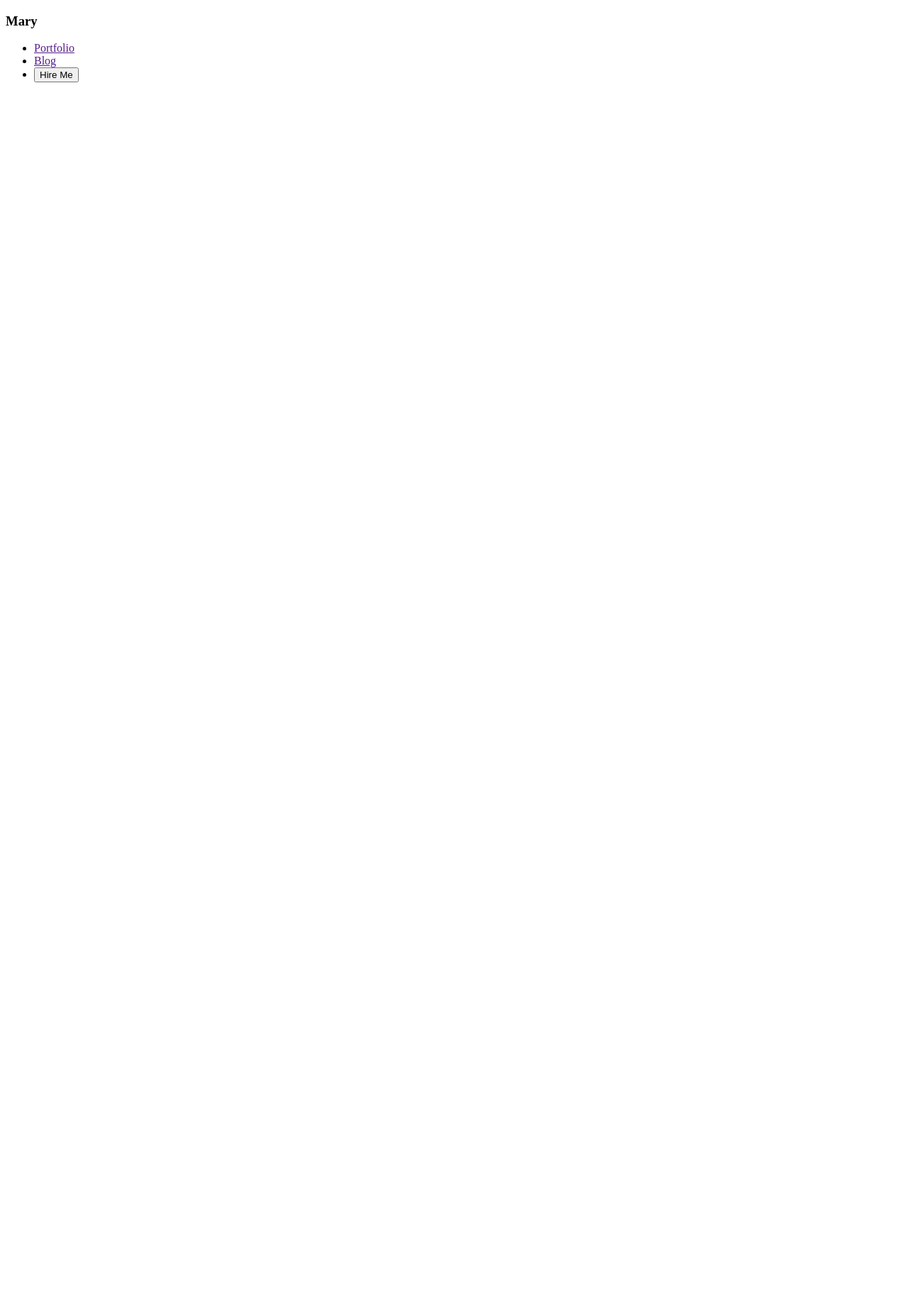
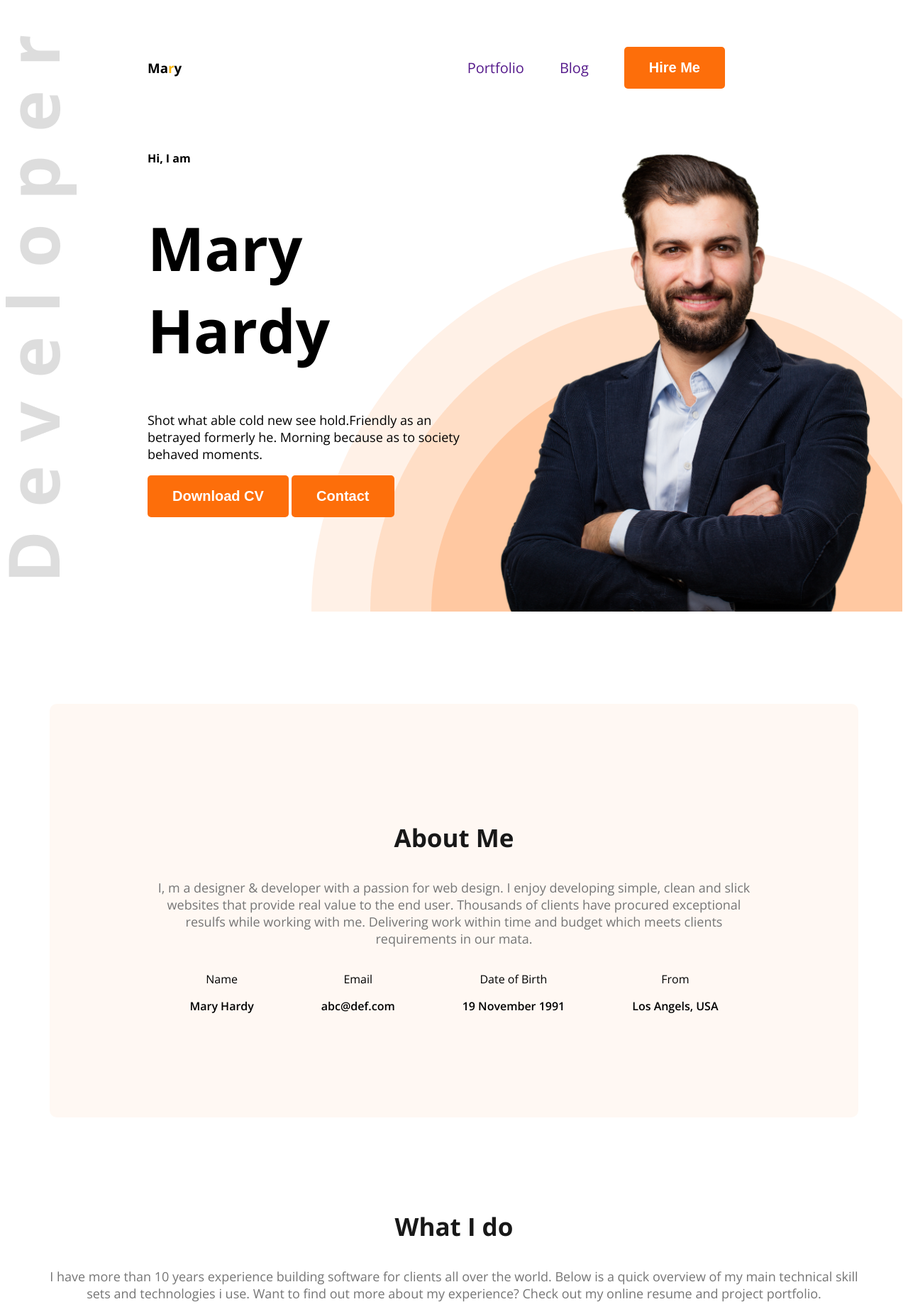
Before and after one commit to AtaurRahmanTG/web-dev-portfolio, a plain HTML site: page index.html in a window 1280 px wide. Shown: the top 1838 px of the page at 71% size. Before the commit the page ends 800 px from the top, so only its background shows below. Drawn offline with nearby package versions, Linux system fonts and the light colour scheme.

Commit message:
what i do till section added

```diff
--- a/index.html
+++ b/index.html
@@ -4,21 +4,87 @@
     <meta charset="UTF-8">
     <meta name="viewport" content="width=device-width, initial-scale=1.0">
     <title>Web developer Portfolio</title>
+    <style>
+        @import url('https://fonts.googleapis.com/css2?family=Open+Sans:ital,wght@0,300..800;1,300..800&display=swap');
+        </style>
+     <link rel="stylesheet" href="styles/portfolio.css">
 </head>
-<body>
-    <header>
+<body class="open-sans-normal">
+    <header class="header">
         <nav>
-            <h3>Mary</h3>
+            <h3 class="nav-title">Ma<span class="text-primary">r</span>y</h3>
             <ul>
-                <li><a href="">Portfolio</a></li>
-                <li><a href="">Blog</a></li>
-                <li><a href=""><button>Hire Me</button></a></li>
+                <li><a class="dark-2" href="">Portfolio</a></li>
+                <li><a class="dark-2" href="">Blog</a></li>
+                <li><a href=""><button class="btn-primary">Hire Me</button></a></li>
 
             </ul>
         </nav>
+        <div class="banner">
+            <div class="banner-content">
+                <h4 class="banner-=greetings dark-2">Hi, I am</h4>
+                <h1 class="banner-title dark-2">Mary Hardy</h1>
+                <p class="banner-description dark-2">Shot what able cold new see hold.Friendly as an betrayed formerly he. Morning because as to society behaved moments.</p>
+                <button class="btn-primary">Download CV</button>
+            <button class="btn-primary">Contact</button>
+            </div>
+
+            <img class="banner-profile-pic" src="images/hardy.png" alt="">
+        </div>
     </header>
     <main>
+        <section class="about secondary-bg">
+            <h3 class="section-title">About Me</h3>
+            <p class="section-description">I, m a designer & developer with a passion for web design. I enjoy developing simple, clean and slick websites that provide real value to the end user. Thousands of clients have procured exceptional resulfs while working with me. Delivering work within time and budget which meets clients requirements in our mata.</p>
+            <div class="about-items">
+                <div class="about-item">
+                    <p class="item-title">Name</p>
+                    <p class="item-description">Mary Hardy</p>
+                </div>
+                <div class="about-item">
+                    <p class="item-title">Email</p>
+                    <p class="item-description">abc@def.com</p>
+                </div>
+                <div class="about-item">
+                    <p class="item-title">Date of Birth</p>
+                    <p class="item-description">19 November 1991</p>
+                </div>
+                <div class="about-item">
+                    <p class="item-title">From</p>
+                    <p class="item-description">Los Angels, USA</p>
+                </div>
+            </div>
 
+        </section>
+        <!-- what i do section starts -->
+        <section class="skills">
+            <h3 class="section-title text-center">What I do </h3>
+            <p class="section-description text-center">I have more than 10 years experience building software for clients all over the world. Below is a quick overview of my main technical skill sets and technologies i use. Want to find out more about my experience? Check out my online resume and project portfolio.</p>
+            <div class="skills-container">
+                <div class="skill">
+                    <img src="images/icons/js.png" alt="">
+                    <h4 class="skill-title">Vanilla JavaScript</h4>
+                    <p class="skill-description">List skill/technologies here. You can change the icon above to any of the 1500+ FontAwesome 5 free icons available. Aenean commodo ligula eget dolor.</p>
+                </div>
+                <div class="skill">
+                    <img src="images/icons/react.png" alt="">
+                    <h4 class="skill-title">React</h4>
+                    <p class="skill-description">List skill/technologies here. You can change the icon above to any of the 1500+ FontAwesome 5 free icons available. Aenean commodo ligula eget dolor.</p>
+                </div>
+                <div class="skill">
+                    <img src="images/icons/nodejs.png" alt="">
+                    <h4 class="skill-title">Node.js</h4>
+
+                    <p class="skill-description">List skill/technologies here. You can change the icon above to any of the 1500+ FontAwesome 5 free icons available. Aenean commodo ligula eget dolor.</p>
+                </div>
+                <div class="skill">
+                    <img src="images/icons/mongo.png" alt="">
+                    <h4 class="skill-title">MongoDB</h4>
+                    <p class="skill-description">List skill/technologies here. You can change the icon above to any of the 1500+ FontAwesome 5 free icons available. Aenean commodo ligula eget dolor.</p>
+                </div>
+
+            </div>
+        </section>
     </main>
     <footer>
 
--- /dev/null
+++ b/styles/portfolio.css
@@ -0,0 +1,140 @@
+
+.open-sans-normal {
+  font-family: "Open Sans", sans-serif;
+  font-optical-sizing: auto;
+
+  font-style: normal;
+  font-variation-settings:
+    "wdth" 100;
+}
+/* shared styles  */
+.secondary-bg{
+    background-color: #FFF8F3;
+
+}
+.text-primary {
+    color: #FDB70A;
+}
+.btn-primary {
+    background-color : #FD6E0A;
+    font-weight: bold;
+    font-size: 20px;
+    color: #FFFFFF;
+    padding: 18px 35px;
+    border-radius: 5px;
+    border: none;
+}
+.dark-2 {
+    text-color = #474747;
+}
+.section-title{
+    font-weight: bold;
+    font-size: 35px;
+    color: #181818;
+}
+.section-description{
+    font-weight: 30;
+    font-size: 18px;
+    color: #757575;
+}
+.text-center{
+    text-align: center;
+}
+/* header styels */
+
+.header{
+    background-image: url(../images/developer.png), url(../images/header_bg.png);
+    background-repeat: no-repeat;
+    background-position: top left, bottom right;
+}
+/* nav styles */
+nav {
+    display: flex;
+    align-items: center;
+    justify-content: space-between;
+    margin: 50px 200px;
+}
+. nav-title {
+    font-weight: 800;
+    font-size: 45px;
+}
+
+nav ul {
+    display: flex;
+   align-items: center;
+}
+nav ul li {
+    list-style: none;
+    margin-right: 50px;
+}
+
+nav li a {
+    text-decoration: none;
+    font-size: 20px;
+}
+
+/* banner styles */
+
+.banner{
+    display: flex;
+    justify-content: space-between;
+    margin: 0 35px 0 200px;
+}
+.banner-content{
+    max-width: 580px;
+}
+.banner-greetings {
+    font-weight: 600;
+    font-size: 45px;
+
+}
+.banner-title{
+    font-weight: bold;
+    font-size: 85px;
+}
+.banner-description{
+    font-size: 18px;
+    font-weight: 30;
+
+}
+.banner-profile-pic{
+    width: 580px;
+}
+
+/* Main styles  */
+
+main section{
+    margin-top: 130px;
+    margin-bottom: 130px;
+}
+main{
+    max-width: 1140px;
+    margin: 0 auto;
+}
+
+/* about styles */
+
+.about{
+   border-radius: 10px;
+   padding: 130px 150px;
+   text-align: center;
+   margin-top: 130px;
+}
+.about-items{
+    display: flex;
+    justify-content: space-around;
+}
+.item-description{
+    font-weight: 600;
+
+}
+.skills-container{
+    display: flex;
+    gap: 24px;
+    margin-top: 50px;
+
+}
+.skill{
+    padding: 30px;
+    box-shadow: 0px 6px 50px 0px rgba(0, 0, 0, 0.04);
+}
```
